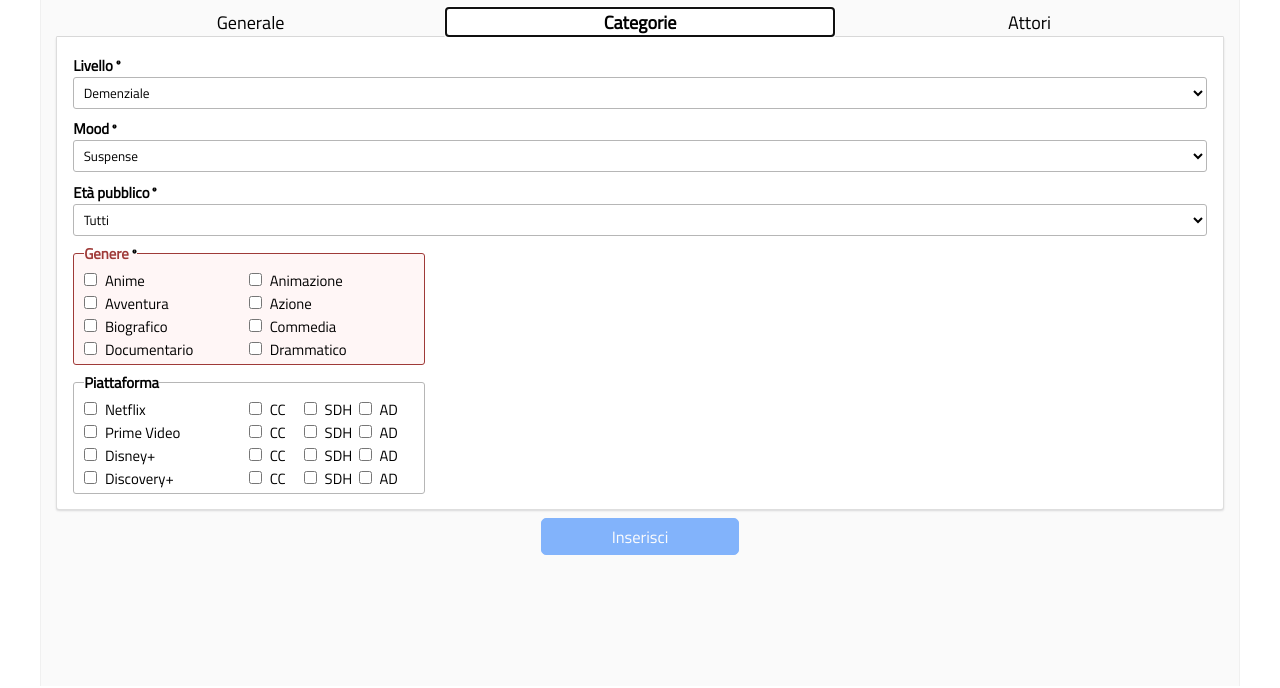
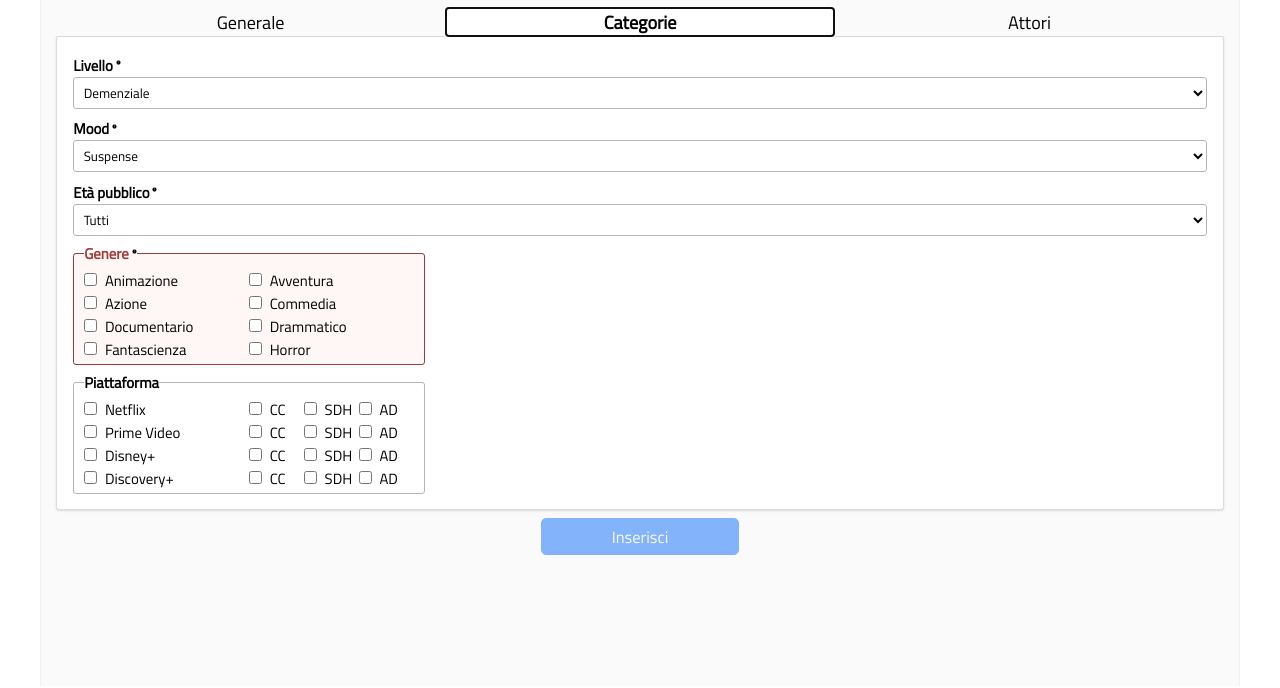
Before and after one commit to alessioberton/TecWeb2021, a PHP site: page /inserisci_film.php in a window 1280 px wide, after a click on "Categorie". Shown: the part 112-800 px from the top of the page. Run offline with PHP 8.4, Linux system fonts and the light colour scheme.

Commit message:
Sistemato categorie inserisci_film

```diff
--- a/html/pagine_utente/inserisci_film.html
+++ b/html/pagine_utente/inserisci_film.html
@@ -132,10 +132,6 @@
 						<fieldset class="checkbox-group" id="genre-checkboxes">
 							<legend class="required">Genere</legend>
 							<div class="checkbox-field">
-								<input type="checkbox" id="genere_anime" name="genere[anime]" #CHECKED_genere_anime# />
-								<label for="genere_anime">Anime</label>
-							</div>
-							<div class="checkbox-field">
 								<input type="checkbox" id="genere_animazione" name="genere[animazione]" #CHECKED_genere_animazione# />
 								<label for="genere_animazione">Animazione</label>
 							</div>
@@ -148,25 +144,24 @@
 								<label for="genere_azione">Azione</label>
 							</div>
 							<div class="checkbox-field">
-								<input type="checkbox" id="genere_biografico" name="genere[biografico]" #CHECKED_genere_biografico# />
-								<label for="genere_biografico">Biografico</label>
-							</div>
-							<div class="checkbox-field">
 								<input type="checkbox" id="genere_commedia" name="genere[commedia]" #CHECKED_genere_commedia# />
 								<label for="genere_commedia">Commedia</label>
 							</div>
 							<div class="checkbox-field">
-								<input
-									type="checkbox"
-									id="genere_documentario"
-									name="genere[documentario]"
-									#CHECKED_genere_documentario#
-								/>
+								<input type="checkbox" id="genere_documentario" name="genere[documentario]" #CHECKED_genere_documentario# />
 								<label for="genere_documentario">Documentario</label>
 							</div>
 							<div class="checkbox-field">
 								<input type="checkbox" id="genere_drammatico" name="genere[drammatico]" #CHECKED_genere_drammatico# />
 								<label for="genere_drammatico">Drammatico</label>
+							</div>
+							<div class="checkbox-field">
+								<input type="checkbox" id="genere_fantascienza" name="genere[fantascienza]" #CHECKED_genere_fantascienza# />
+								<label for="genere_fantascienza">Fantascienza</label>
+							</div>
+							<div class="checkbox-field">
+								<input type="checkbox" id="genere_horror" name="genere[horror]" #CHECKED_genere_horror# />
+								<label for="genere_horror">Horror</label>
 							</div>
 						</fieldset>
 						<fieldset class="checkbox-group" id="platform-checkboxes">
--- a/html/pagine_utente/inserisci_film.php
+++ b/html/pagine_utente/inserisci_film.php
@@ -121,14 +121,14 @@ if(!empty($_POST) && !empty($_POST["lingua_titolo"] && empty($_GET["inserted"]))
         foreach($genere as $nome_genere => $val_genere){
             $page = str_replace("#CHECKED_genere_$nome_genere#", "checked", $page);
         }
-        $page = str_replace("#CHECKED_genere_anime#", "", $page);
         $page = str_replace("#CHECKED_genere_animazione#", "", $page);
         $page = str_replace("#CHECKED_genere_avventura#", "", $page);
         $page = str_replace("#CHECKED_genere_azione#", "", $page);
-        $page = str_replace("#CHECKED_genere_biografico#", "", $page);
         $page = str_replace("#CHECKED_genere_commedia#", "", $page);
         $page = str_replace("#CHECKED_genere_documentario#", "", $page);
         $page = str_replace("#CHECKED_genere_drammatico#", "", $page);
+        $page = str_replace("#CHECKED_genere_fantascienza#", "", $page);
+        $page = str_replace("#CHECKED_genere_horror#", "", $page);
         foreach($piattaforma as $nome_piattaforma => $val_piattaforma){
             $cc_piattaforma = filter_var($cc[$nome_piattaforma],FILTER_VALIDATE_BOOLEAN);
             $sdh_piattaforma = filter_var($sdh[$nome_piattaforma],FILTER_VALIDATE_BOOLEAN);
@@ -163,14 +163,14 @@ if(!empty($_POST) && !empty($_POST["lingua_titolo"] && empty($_GET["inserted"]))
     $page = str_replace("#SELECTEDT#", "", $page);
     $page = str_replace("#SELECTEDVM14#", "", $page);
     $page = str_replace("#SELECTEDVM18#", "", $page);
-    $page = str_replace("#CHECKED_genere_anime#", "", $page);
     $page = str_replace("#CHECKED_genere_animazione#", "", $page);
     $page = str_replace("#CHECKED_genere_avventura#", "", $page);
     $page = str_replace("#CHECKED_genere_azione#", "", $page);
-    $page = str_replace("#CHECKED_genere_biografico#", "", $page);
     $page = str_replace("#CHECKED_genere_commedia#", "", $page);
     $page = str_replace("#CHECKED_genere_documentario#", "", $page);
     $page = str_replace("#CHECKED_genere_drammatico#", "", $page);
+    $page = str_replace("#CHECKED_genere_fantascienza#", "", $page);
+    $page = str_replace("#CHECKED_genere_horror#", "", $page);
     $page = str_replace("#CHECKEDnetflix#", "", $page);
     $page = str_replace("#CHECKED_netflix_cc#", "", $page);
     $page = str_replace("#CHECKED_netflix_sdh#", "", $page);
@@ -194,6 +194,7 @@ if(!empty($_POST) && !empty($_POST["lingua_titolo"] && empty($_GET["inserted"]))
     $page = str_replace("#ERRORE_ATTORI#", "", $page);
     $page = str_replace("#ERRORE_REGISTI#", "", $page);
 	$page = str_replace("#ERRORE_IMMAGINE#", "", $page);
+	$page = str_replace("#ERRORE_IMMAGINE_DESC#", "", $page);
 }
 
 $header = new Header();
```
